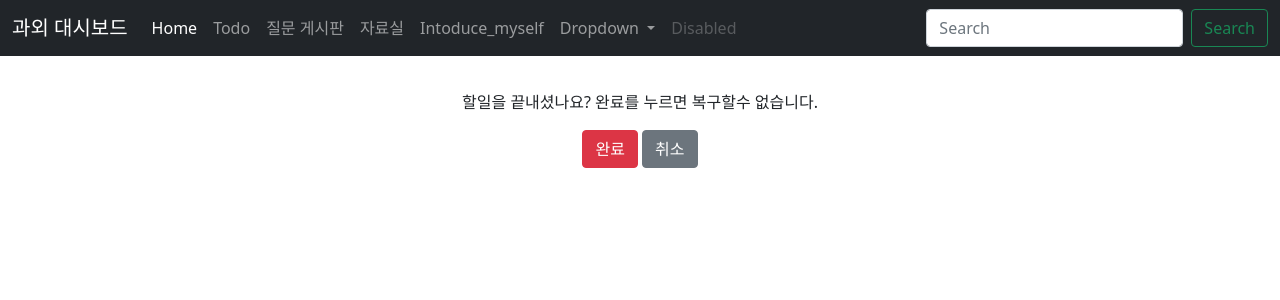
After one commit to POLARIS0027/todo_list, a Django app: page /todo/complete/13/ in a window 1280 px wide. The commit adds this page. Shown: the top 300 px of the page. Run offline with Django 4.2, Linux system fonts and the light colour scheme; data comes from the database, SQL or seed files in the repository; both versions use the stored data as it was after the commit.

Commit message:
todo complete

```diff
--- /dev/null
+++ b/todo/templates/todo/todo_complete.html
@@ -0,0 +1,29 @@
+{%extends 'base.html' %}
+
+{% block title %}todo_complete.html{% endblock %}
+
+{% block content %}
+<div class="text-center">
+
+    <form action="" method="POST">
+
+    {{ form }}
+    {% csrf_token %}
+<div class="field is-grouped is-grouped-centered">
+
+    <p class="control">
+        할일을 끝내셨나요? 완료를 누르면 복구할수 없습니다.
+      </p>
+  </div>
+    <p class="control">
+
+      <input type="submit" class="btn btn-danger" value="완료">
+      <a class="btn btn-secondary" href="{% url 'todo:index' %}">
+        취소
+      </a>
+    </p>
+    </form>
+</div>
+
+
+{% endblock %}
--- a/todo/templates/todo/todo_delete.html
+++ b/todo/templates/todo/todo_delete.html
@@ -33,7 +33,7 @@
     <p class="control">
 
       <input type="submit" class="btn btn-danger" value="삭제">
-      <a class="btn btn-secondary" href="{% url 'todo:list' %}">
+      <a class="btn btn-secondary" href="{% url 'todo:index' %}">
         취소
       </a>
     </p>
--- a/todo/templates/todo/todo_detail.html
+++ b/todo/templates/todo/todo_detail.html
@@ -17,7 +17,8 @@
        <hr>
        [이미지]
        <a href="{{ todo.image.url }}">
-       <img src="{{ todo.image.url }}" style="max-width: 100%; height: auto;"  alt="reference_image"></a>
+       <img src="{{ todo.image.url }}" style="max-width: 50%; height: auto;"  alt="reference_image"></a>
+       클릭하시면 원본크기로 볼수 있습니다.
        </hr>
        {% endif %}
 
@@ -25,10 +26,11 @@
        <hr>
        [첨부파일]
        <a href="{{ todo.file.url }}">{{todo.file.name}}</a>
+       클릭해서 다운로드
       </hr>
        {% endif %}
   </div>
-  <a class="btn btn-secondary" href="{% url 'todo:list' %}" role="button">목록으로</a>
+  <a class="btn btn-secondary" href="{% url 'todo:list' %}" role="button">목록으로 보기</a>
   <a class="btn btn-danger" href="{% url 'todo:delete' object.id %}" role="button">삭제</a>
 
 {% endblock %}
--- a/todo/templates/todo/todo_index.html
+++ b/todo/templates/todo/todo_index.html
@@ -16,7 +16,7 @@
             <div class="card-body">
               <h5 class="card-title">{{ todo.description }}</h5>
               <p class="card-text">마감 : {{ todo.date_deadline }} | {{ todo.remaining_days }}</p>
-              <a href="#" class="btn btn-primary">완료</a>
+              <a href="{% url 'todo:complete' todo.id %}" class="btn btn-primary">완료</a>
               <a href="{% url 'todo:update' todo.id %}" class="btn btn-primary">수정</a>
               <a href="{% url 'todo:delete' todo.id %}" class="btn btn-primary bg-danger border-danger">삭제</a>
               <a href="{% url 'todo:detail' todo.id %}" class="btn btn-secondary">자세히</a>
@@ -25,7 +25,7 @@
         </div>
         {% endfor %}
         <div class="d-grid gap-2 d-md-flex justify-content-md-end">
-          <a href="{% url 'todo:list' %}" class="btn btn-primary mt-5" type="button" >목록 보기</a>
+          <a href="{% url 'todo:list' %}" class="btn btn-primary mt-5" type="button" >목록으로 보기</a>
           <a href="{% url 'todo:create' %}" class="btn btn-dark mt-5" type="button" >할일 만들기</a>
         </div>
       </div>
--- a/todo/templates/todo/todo_list.html
+++ b/todo/templates/todo/todo_list.html
@@ -26,7 +26,7 @@
     </table>
 
     <hr/>
-    <a class="btn btn-primary pull-right" href="{% url 'todo:index' %}">인덱스로</a>
+    <a class="btn btn-primary pull-right" href="{% url 'todo:index' %}">카드로 보기</a>
     <div class="text-center"></div>
 
 {% endblock %}
--- a/todo/templates/todo/todo_update.html
+++ b/todo/templates/todo/todo_update.html
@@ -4,10 +4,10 @@
 
 {% block content %}
 <div class="text-center">
-  <form method="post">
+  <form method="post", action="", enctype="multipart/form-data">
     {% csrf_token %}
     {{ form.as_p }}
-    <input type="submit" value="Update">
+    <input type="submit" value="수정">
 </form>
 </div>
 {% endblock %}
--- a/todo/urls.py
+++ b/todo/urls.py
@@ -1,6 +1,6 @@
 from django.contrib import admin
 from django.urls import path
-from todo.views import TodoDeleteView, TodoIndexView, TodoListView, TodoDetailView, TodoUpdateView, TodoCreateView
+from todo.views import TodoDeleteView, TodoIndexView, TodoListView, TodoDetailView, TodoUpdateView, TodoCreateView, TodoCompleteView
 
 
 app_name = 'todo'
@@ -12,6 +12,7 @@ urlpatterns =[
     path('delete/<int:pk>/', TodoDeleteView.as_view(), name='delete'),
     path('update/<int:pk>/', TodoUpdateView.as_view(), name='update'),
     path('create/', TodoCreateView.as_view(), name='create'),
+    path('complete/<int:pk>/', TodoCompleteView.as_view(), name='complete'),
 
 
 ]
--- a/todo/views.py
+++ b/todo/views.py
@@ -29,6 +29,11 @@ class TodoDeleteView(DeleteView):
     template_name = 'todo/todo_delete.html'
     success_url = reverse_lazy('todo:index')
 
+class TodoCompleteView(DeleteView):
+    model = TodoList
+    template_name = 'todo/todo_complete.html'
+    success_url = reverse_lazy('todo:index')
+
 class TodoUpdateView(UpdateView):
     model = TodoList
     fields = ['name', 'description', 'date_deadline','image', 'file']
```
Also changed, not shown: .media/FDP9ljqaMAAl7z5.jpeg (added), db.sqlite3, 1 other file.
